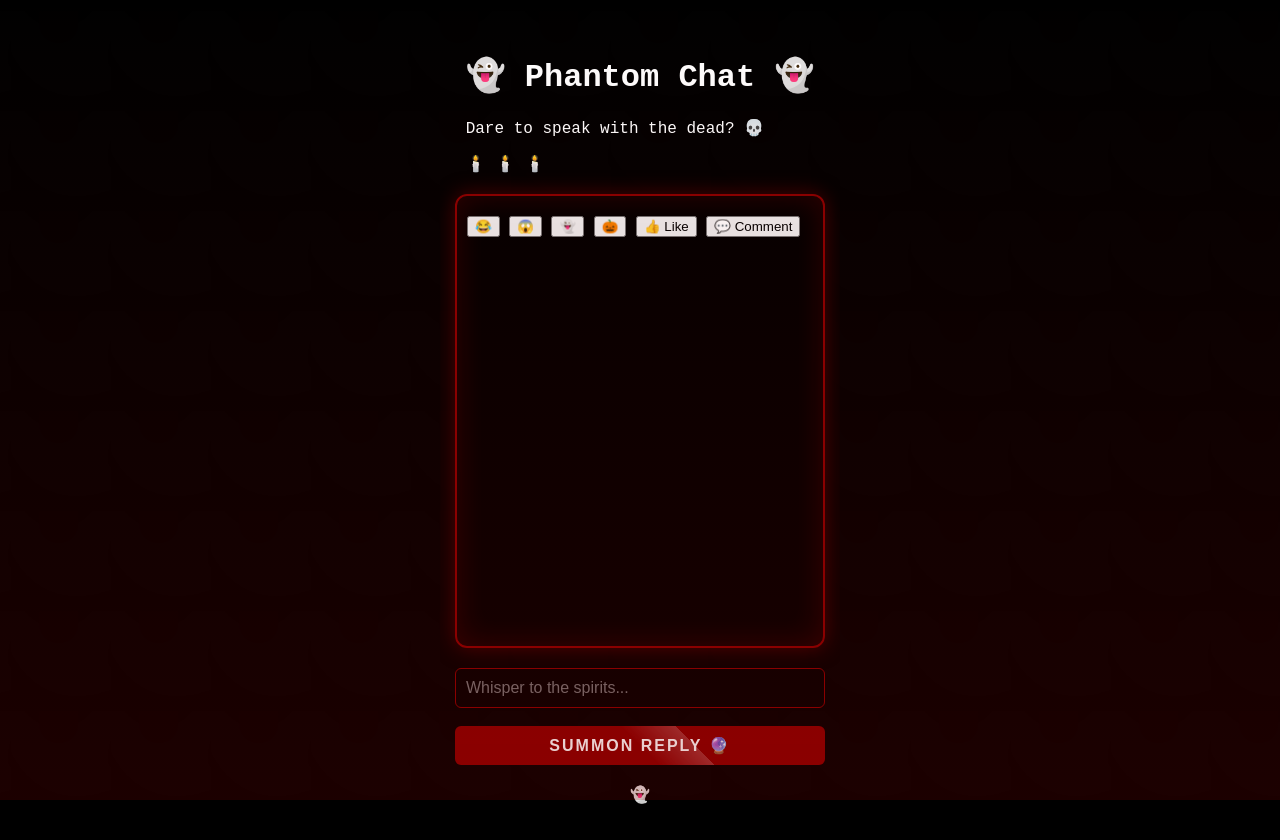
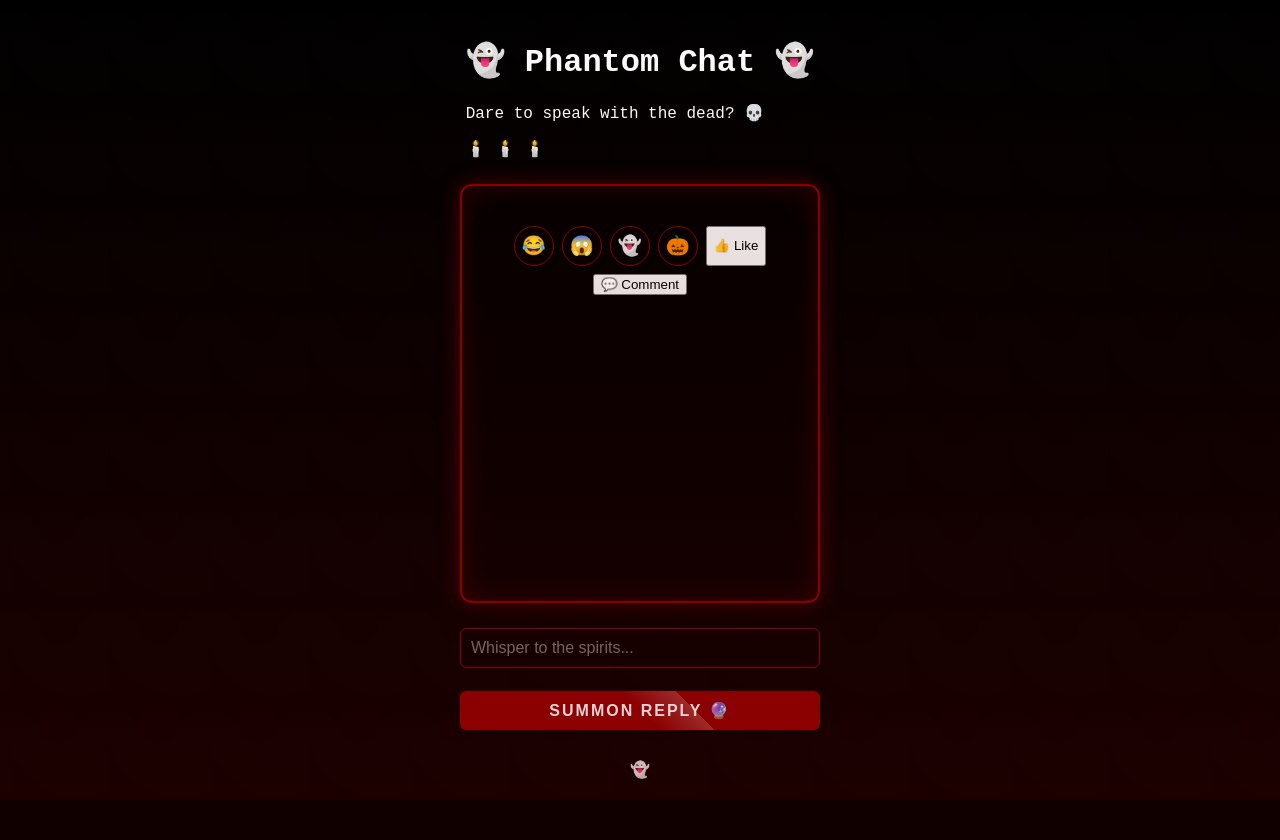
Before and after one commit to okuhlecharlieman/Phantom-Chat, a Flask app: page / in a window 1280 px wide. After the commit the page ends 796 px from the top, so only its background shows below. Run offline with Flask 3, Linux system fonts and the light colour scheme.

```diff
--- a/static/style.css
+++ b/static/style.css
@@ -6,14 +6,14 @@ body {
   color: #fff;
   font-family: 'Courier New', monospace;
   display: flex;
-  justify-content: center;
+  justify-content: flex-start;
   align-items: center;
-  height: 100vh;
+  min-height: 100vh;
   margin: 0;
-  padding: 20px;
+  padding: 0;
   flex-direction: column;
   position: relative;
-  overflow: hidden;
+  overflow-y: auto;
 }
 
 /* Creepy background effect */
@@ -58,16 +58,16 @@ body::after {
 .container {
   width: 100%;
   max-width: 400px;
-  height: 100vh;
+  min-height: 100vh;
+  height: auto;
   margin: 0 auto;
-  padding: 15px;
+  padding: 20px;
   box-sizing: border-box;
   display: flex;
   flex-direction: column;
   align-items: center;
-  overflow-y: auto;
   position: relative;
-  gap: 10px;
+  gap: 15px;
 }
 
 /* Chat window full width inside container */
@@ -211,6 +211,102 @@ button#send-btn::after {
   100% { transform: rotate(45deg) translateX(100%); }
 }
 
+#chat-actions {
+  display: flex;
+  flex-wrap: wrap;
+  gap: 8px;
+  padding: 10px;
+  justify-content: center;
+  background: rgba(0, 0, 0, 0.5);
+  border-radius: 8px;
+  margin: 10px 0;
+  width: 100%;
+  box-sizing: border-box;
+}
+
+.emoji-btn {
+  width: 40px;
+  height: 40px;
+  font-size: 1.2em;
+  border-radius: 50%;
+  border: 1px solid #8b0000;
+  background: rgba(0, 0, 0, 0.8);
+  color: #fff;
+  cursor: pointer;
+  transition: all 0.3s ease;
+}
+
+.emoji-btn:hover {
+  transform: scale(1.1);
+  box-shadow: 0 0 15px rgba(139, 0, 0, 0.5);
+}
+
+/* Ghost typing animation */
+@keyframes typing {
+  0% { opacity: 0.3; }
+  50% { opacity: 1; }
+  100% { opacity: 0.3; }
+}
+
+.ghost-typing {
+  display: flex;
+  gap: 5px;
+  padding: 10px;
+  margin: 5px 0;
+}
+
+.ghost-typing span {
+  width: 8px;
+  height: 8px;
+  background: #8b0000;
+  border-radius: 50%;
+  animation: typing 1s infinite;
+}
+
+.ghost-typing span:nth-child(2) { animation-delay: 0.2s; }
+.ghost-typing span:nth-child(3) { animation-delay: 0.4s; }
+
+/* Popup styling */
+.popup {
+  background: rgba(0, 0, 0, 0.95);
+  border: 2px solid #8b0000;
+  border-radius: 12px;
+  box-shadow: 0 0 20px rgba(139, 0, 0, 0.5);
+  padding: 20px;
+  text-align: center;
+  max-width: 90%;
+  position: fixed;
+  top: 50%;
+  left: 50%;
+  transform: translate(-50%, -50%);
+  z-index: 1000;
+}
+
+.popup h2 {
+  color: #8b0000;
+  font-family: 'Nosifer', cursive;
+  margin-bottom: 15px;
+}
+
+.popup .close {
+  position: absolute;
+  right: 10px;
+  top: 10px;
+  color: #8b0000;
+  cursor: pointer;
+  font-size: 24px;
+  transition: all 0.3s ease;
+}
+
+.popup .close:hover {
+  color: #ff0000;
+  transform: scale(1.1);
+}
+
+.popup button {
+  margin-top: 15px;
+}
+
 /* Responsive adjustments */
 @media (max-width: 480px) {
   .container {
--- a/templates/index.html
+++ b/templates/index.html
@@ -68,18 +68,41 @@
       if(sender === "ghost") spawnFloatingEmoji('👻');
     }
 
+    function showTypingAnimation() {
+      const typing = document.createElement('div');
+      typing.className = 'ghost-typing';
+      typing.innerHTML = '<span></span><span></span><span></span>';
+      messages.appendChild(typing);
+      messages.scrollTop = messages.scrollHeight;
+      return typing;
+    }
+
     async function sendMessage() {
       const userMessage = input.value.trim();
       if(!userMessage) return;
       appendMessage("user", userMessage);
       input.value = "";
+
+      // Show typing animation
+      const typingAnimation = showTypingAnimation();
+
+      try {
         const response = await fetch("/chat", {
           method: "POST",
           headers: { "Content-Type": "application/json" },
           body: JSON.stringify({ message: userMessage })
         });
         const data = await response.json();
-      setTimeout(() => { appendMessage("ghost", data.reply); }, 1000 + Math.random() * 2000);
+
+        // Remove typing animation
+        setTimeout(() => {
+          typingAnimation.remove();
+          appendMessage("ghost", data.reply);
+        }, 1000 + Math.random() * 2000);
+      } catch (error) {
+        typingAnimation.remove();
+        appendMessage("ghost", "👻 *ethereal static* Something's interfering with the connection...");
+      }
     }
 
     sendBtn.addEventListener("click", sendMessage);
```
Lines whose indentation alone changed are shown as unchanged.
